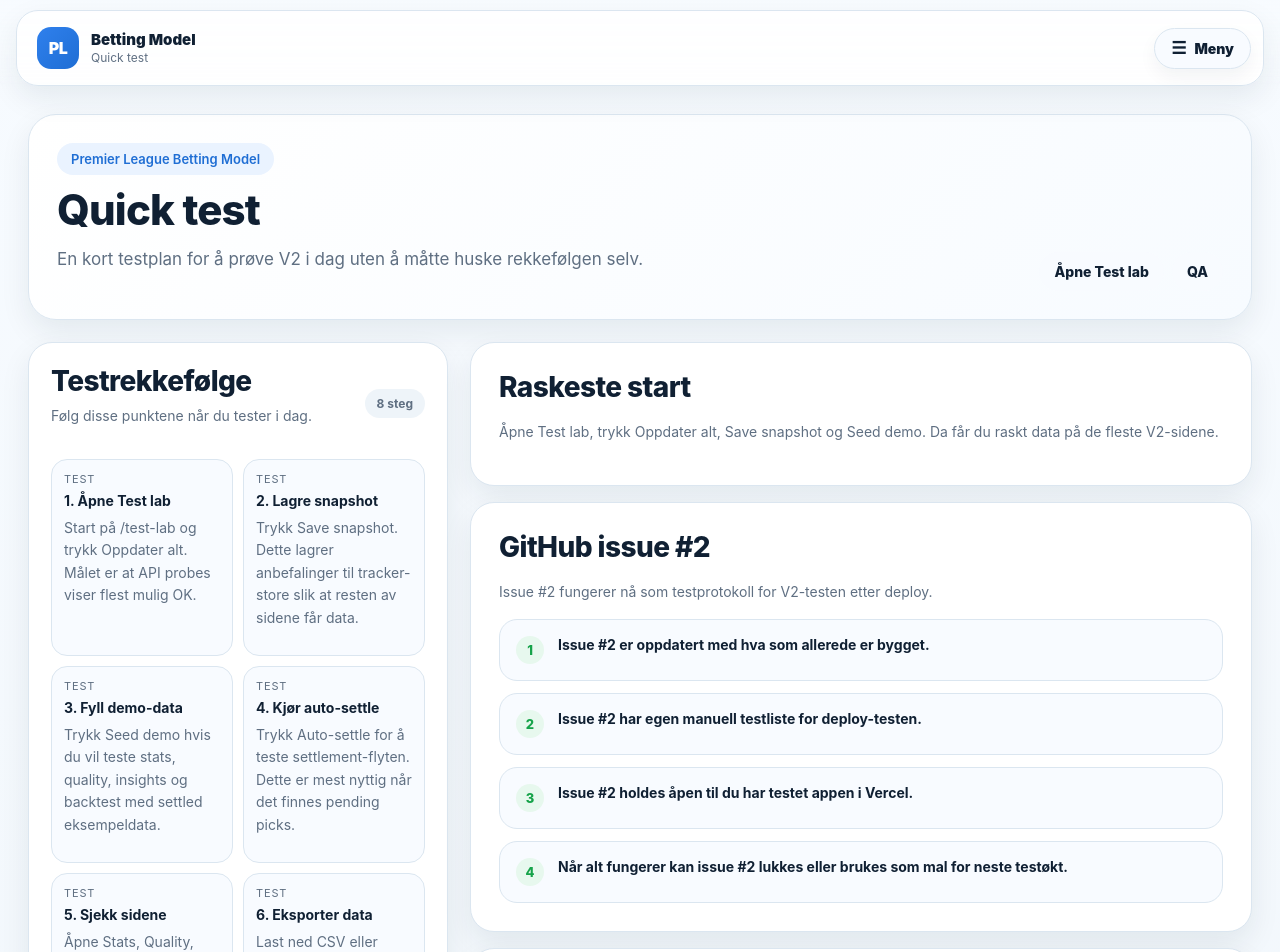
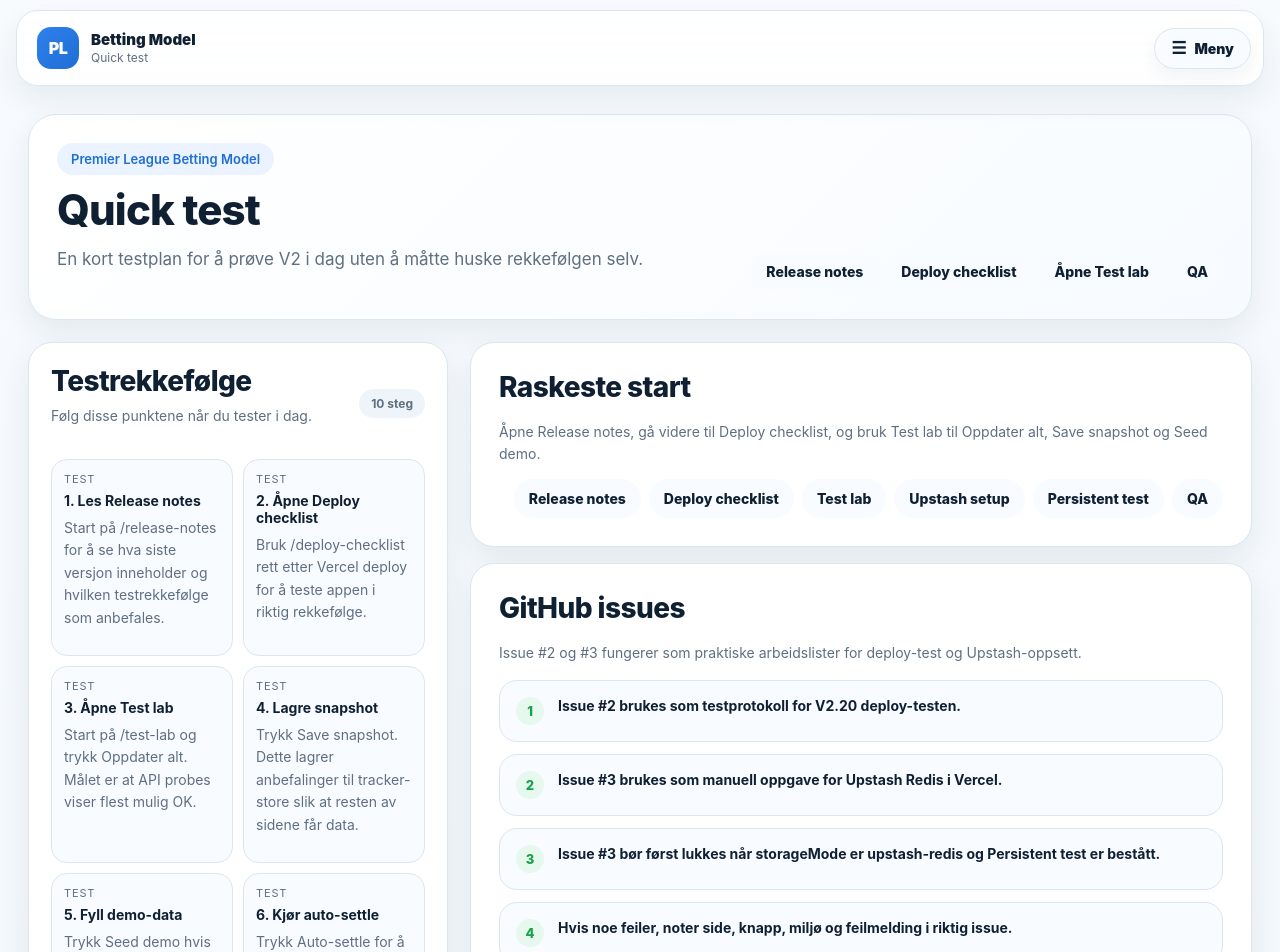
Before and after one commit to hakonnilsen157-commits/PL-betting-model, a Next.js app in the folder pl-vercel-v1/: page /quick-test in a window 1280 px wide. Shown: the top 952 px of the page. Built offline with nearby package versions, Linux system fonts and the light colour scheme.

Commit message:
Update quick test with release notes and issue 3 flow

```diff
--- a/pl-vercel-v1/app/quick-test/page.tsx
+++ b/pl-vercel-v1/app/quick-test/page.tsx
@@ -1,39 +1,49 @@
 const testSteps = [
   {
-    title: '1. Åpne Test lab',
+    title: '1. Les Release notes',
+    text: 'Start på /release-notes for å se hva siste versjon inneholder og hvilken testrekkefølge som anbefales.',
+  },
+  {
+    title: '2. Åpne Deploy checklist',
+    text: 'Bruk /deploy-checklist rett etter Vercel deploy for å teste appen i riktig rekkefølge.',
+  },
+  {
+    title: '3. Åpne Test lab',
     text: 'Start på /test-lab og trykk Oppdater alt. Målet er at API probes viser flest mulig OK.',
   },
   {
-    title: '2. Lagre snapshot',
+    title: '4. Lagre snapshot',
     text: 'Trykk Save snapshot. Dette lagrer anbefalinger til tracker-store slik at resten av sidene får data.',
   },
   {
-    title: '3. Fyll demo-data',
+    title: '5. Fyll demo-data',
     text: 'Trykk Seed demo hvis du vil teste stats, quality, insights og backtest med settled eksempeldata.',
   },
   {
-    title: '4. Kjør auto-settle',
+    title: '6. Kjør auto-settle',
     text: 'Trykk Auto-settle for å teste settlement-flyten. Dette er mest nyttig når det finnes pending picks.',
   },
   {
-    title: '5. Sjekk sidene',
+    title: '7. Sjekk sidene',
     text: 'Åpne Stats, Quality, Insights, Diagnostics og Backtest. Sjekk at tallene henger sammen.',
   },
   {
-    title: '6. Eksporter data',
+    title: '8. Eksporter data',
     text: 'Last ned CSV eller JSON fra Test lab for å se at trackerhistorikken kan tas ut.',
   },
   {
-    title: '7. Oppdater GitHub issue #2',
-    text: 'Når du har testet, kan issue #2 brukes som sjekkliste for hva som fungerte og hva som eventuelt må fikses.',
+    title: '9. Oppdater GitHub issues',
+    text: 'Bruk issue #2 til deploy-testen. Bruk issue #3 til Upstash og persistent historikk.',
   },
   {
-    title: '8. Test redeploy senere',
-    text: 'Når Upstash Redis er satt opp, lagrer du data, redeployer og sjekker at historikken fortsatt finnes.',
+    title: '10. Test redeploy senere',
+    text: 'Når Upstash Redis er satt opp, lagrer du data, redeployer og sjekker at historikken fortsatt finnes med Persistent test.',
   },
 ];
 
 const expectedResults = [
+  'Release notes laster og viser V2.20-høydepunkter.',
+  'Deploy checklist viser 9-stegs deploy-test.',
   'Test lab laster uten krasj på mobil.',
   'API probes viser OK på de viktigste tracker-rutene.',
   'Save snapshot gir en ny logglinje og oppdaterer tracker-store.',
@@ -52,10 +62,19 @@
 ];
 
 const issueChecks = [
-  'Issue #2 er oppdatert med hva som allerede er bygget.',
-  'Issue #2 har egen manuell testliste for deploy-testen.',
-  'Issue #2 holdes åpen til du har testet appen i Vercel.',
-  'Når alt fungerer kan issue #2 lukkes eller brukes som mal for neste testøkt.',
+  'Issue #2 brukes som testprotokoll for V2.20 deploy-testen.',
+  'Issue #3 brukes som manuell oppgave for Upstash Redis i Vercel.',
+  'Issue #3 bør først lukkes når storageMode er upstash-redis og Persistent test er bestått.',
+  'Hvis noe feiler, noter side, knapp, miljø og feilmelding i riktig issue.',
+];
+
+const quickLinks = [
+  { href: '/release-notes', label: 'Release notes' },
+  { href: '/deploy-checklist', label: 'Deploy checklist' },
+  { href: '/test-lab', label: 'Test lab' },
+  { href: '/upstash-setup', label: 'Upstash setup' },
+  { href: '/persistent-test', label: 'Persistent test' },
+  { href: '/qa', label: 'QA' },
 ];
 
 export default function QuickTestPage() {
@@ -71,6 +90,8 @@
             </p>
           </div>
           <div className="app-nav-links">
+            <a href="/release-notes" className="app-nav-link">Release notes</a>
+            <a href="/deploy-checklist" className="app-nav-link">Deploy checklist</a>
             <a href="/test-lab" className="app-nav-link">Åpne Test lab</a>
             <a href="/qa" className="app-nav-link">QA</a>
           </div>
@@ -85,7 +106,7 @@
                 <h2 className="section-title" style={{ marginBottom: 0 }}>Testrekkefølge</h2>
                 <p className="section-subtitle">Følg disse punktene når du tester i dag.</p>
               </div>
-              <div className="badge-soft">8 steg</div>
+              <div className="badge-soft">10 steg</div>
             </div>
             <div className="metrics-grid" style={{ marginTop: 14 }}>
               {testSteps.map((step) => (
@@ -121,14 +142,19 @@
           <section className="detail-card">
             <h2 className="section-title">Raskeste start</h2>
             <p className="section-subtitle">
-              Åpne Test lab, trykk Oppdater alt, Save snapshot og Seed demo. Da får du raskt data på de fleste V2-sidene.
+              Åpne Release notes, gå videre til Deploy checklist, og bruk Test lab til Oppdater alt, Save snapshot og Seed demo.
             </p>
+            <div className="app-nav-links" style={{ marginTop: 12 }}>
+              {quickLinks.map((link) => (
+                <a key={link.href} href={link.href} className="app-nav-link">{link.label}</a>
+              ))}
+            </div>
           </section>
 
           <section className="detail-card" style={{ marginTop: 16 }}>
-            <h2 className="section-title">GitHub issue #2</h2>
+            <h2 className="section-title">GitHub issues</h2>
             <p className="section-subtitle">
-              Issue #2 fungerer nå som testprotokoll for V2-testen etter deploy.
+              Issue #2 og #3 fungerer som praktiske arbeidslister for deploy-test og Upstash-oppsett.
             </p>
             <div className="reason-list" style={{ marginTop: 16 }}>
               {issueChecks.map((item, index) => (
```
